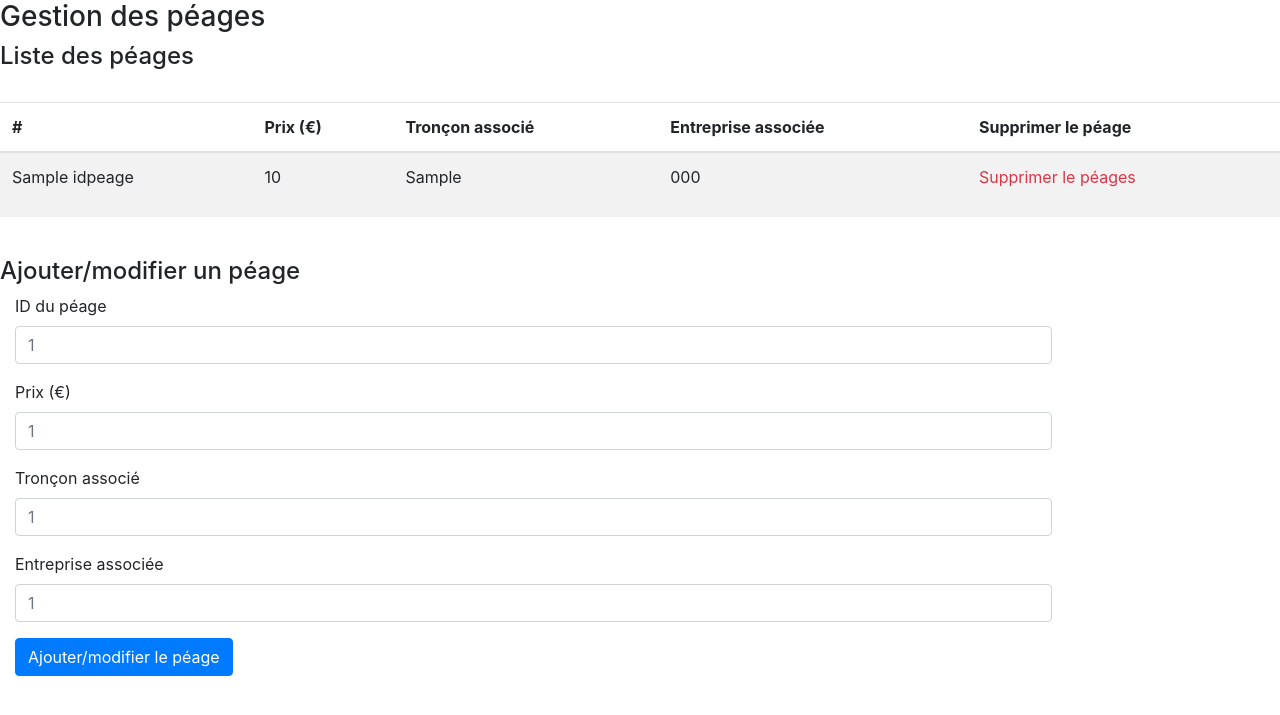
After one commit to MrWazaby/gestion-autoroute, a PHP site: template views/tools.php in a window 1280 px wide. The commit adds this page. Shown: the top 715 px of the page. Run offline with PHP 8.4, Linux system fonts and the light colour scheme; the template is opened without the code that fills it: most values are stand-ins (such as "Sample title", 1, 10 or a date in 2020); data that the repository does not hold is empty; some libraries are stand-ins or nearby versions.

Commit message:
Add tools gestion

```diff
--- a/views/admin.php
+++ b/views/admin.php
@@ -20,13 +20,13 @@
       <?php include("views/exits.php"); ?>
     </div>
     <div class="tab-pane fade<?php echo getPagePane('sections'); ?>" id="sections">
-      <?php include("views/troncons.php"); ?>
+      <?php include("views/sections.php"); ?>
     </div>
     <div class="tab-pane fade<?php echo getPagePane('register'); ?>" id="register">
       <?php include("views/aregister.php"); ?>
     </div>
     <div class="tab-pane fade<?php echo getPagePane('tolls'); ?>" id="tolls">
-      Péages
+      <?php include("views/tools.php"); ?>
     </div>
     <div class="tab-pane fade<?php echo getPagePane('compagnys'); ?>" id="compagnys">
       Entreprises
--- /dev/null
+++ b/views/tools.php
@@ -0,0 +1,60 @@
+<h3>Gestion des péages</h3>
+<h4>Liste des péages</h4>
+<br>
+<table class="table table-striped table-hover ">
+  <thead>
+    <tr>
+      <th>#</th>
+      <th>Prix (€)</th>
+      <th>Tronçon associé</th>
+      <th>Entreprise associée</th>
+      <th>Supprimer le péage</th>
+    </tr>
+  </thead>
+  <tbody>
+    <?php foreach ($tools as $tool) { ?>
+      <tr>
+        <td><?php echo($tool["IDPeage"]) ?></td>
+        <td><?php echo($tool["Prix"]) ?></td>
+        <td><?php echo($tool["CodT"]) ?></td>
+        <td><?php echo($tool["Code"]) ?></td>
+        <td><a href="admin.php?deleteTool=<?php echo($tool["IDPeage"]) ?>&amp;page=tools"><p class="text-danger">Supprimer le péages</p></a></td>
+      </tr>
+    <?php } ?>
+  </tbody>
+</table>
+<br>
+<h4>Ajouter/modifier un péage</h4>
+<form class="form-horizontal" method="post" action="admin.php?page=tools">
+  <fieldset>
+    <div class="form-group">
+      <label for="inputPostC" class="col-lg-2 control-label">ID du péage</label>
+      <div class="col-lg-10">
+        <input class="form-control" id="inputPostc" placeholder="1" type="text" name="toolIDPeage">
+      </div>
+    </div>
+    <div class="form-group">
+      <label for="inputPostC" class="col-lg-2 control-label">Prix (€)</label>
+      <div class="col-lg-10">
+        <input class="form-control" id="inputPostc" placeholder="1" type="text" name="toolPrix">
+      </div>
+    </div>
+    <div class="form-group">
+      <label for="inputPostC" class="col-lg-2 control-label">Tronçon associé</label>
+      <div class="col-lg-10">
+        <input class="form-control" id="inputPostc" placeholder="1" type="text" name="toolCodT">
+      </div>
+    </div>
+    <div class="form-group">
+      <label for="inputPostC" class="col-lg-2 control-label">Entreprise associée</label>
+      <div class="col-lg-10">
+        <input class="form-control" id="inputPostc" placeholder="1" type="text" name="toolCode">
+      </div>
+    </div>
+    <div class="form-group">
+      <div class="col-lg-10 col-lg-offset-2">
+        <button type="submit" class="btn btn-primary">Ajouter/modifier le péage</button>
+      </div>
+    </div>
+  </fieldset>
+</form>
```
Also changed, not shown: controllers/admin.php (+9 -0 lines), models/admin.php (+43 -2 lines), views/sections.php (renamed from views/troncons.php).
